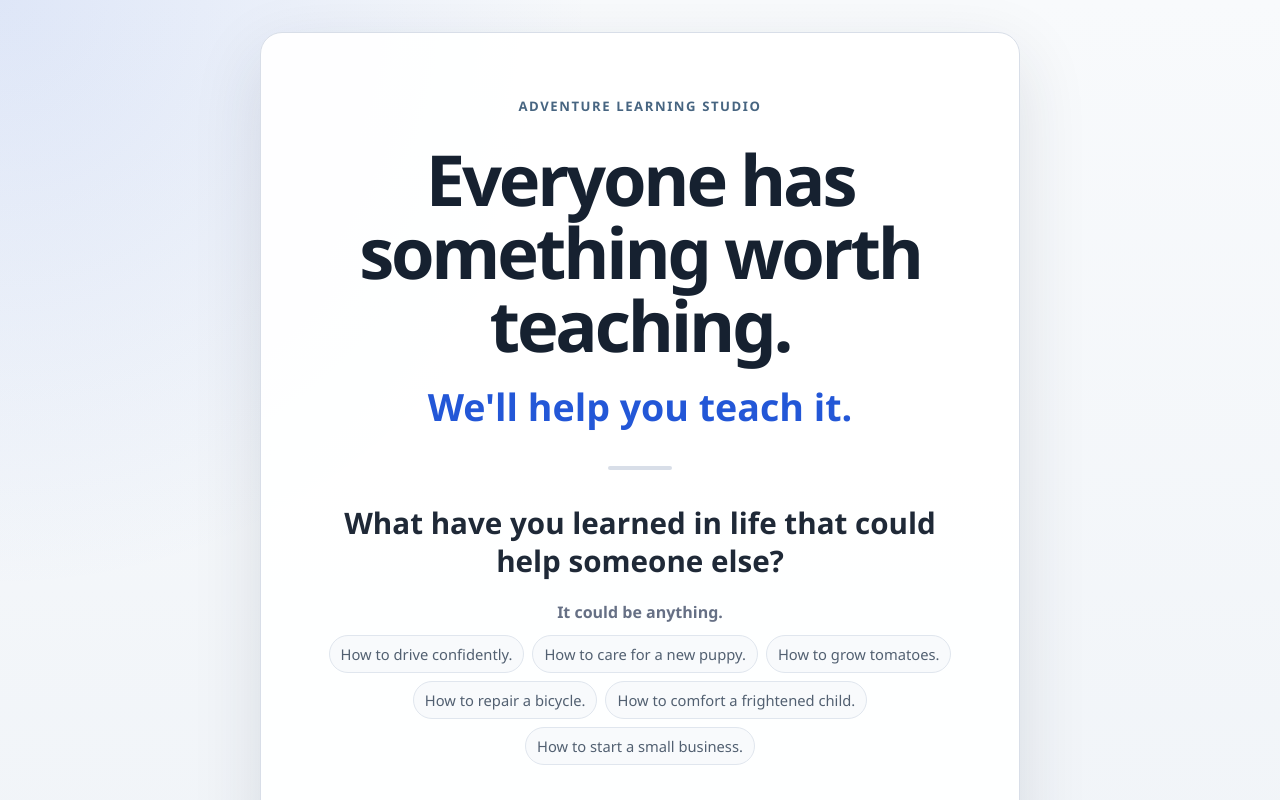
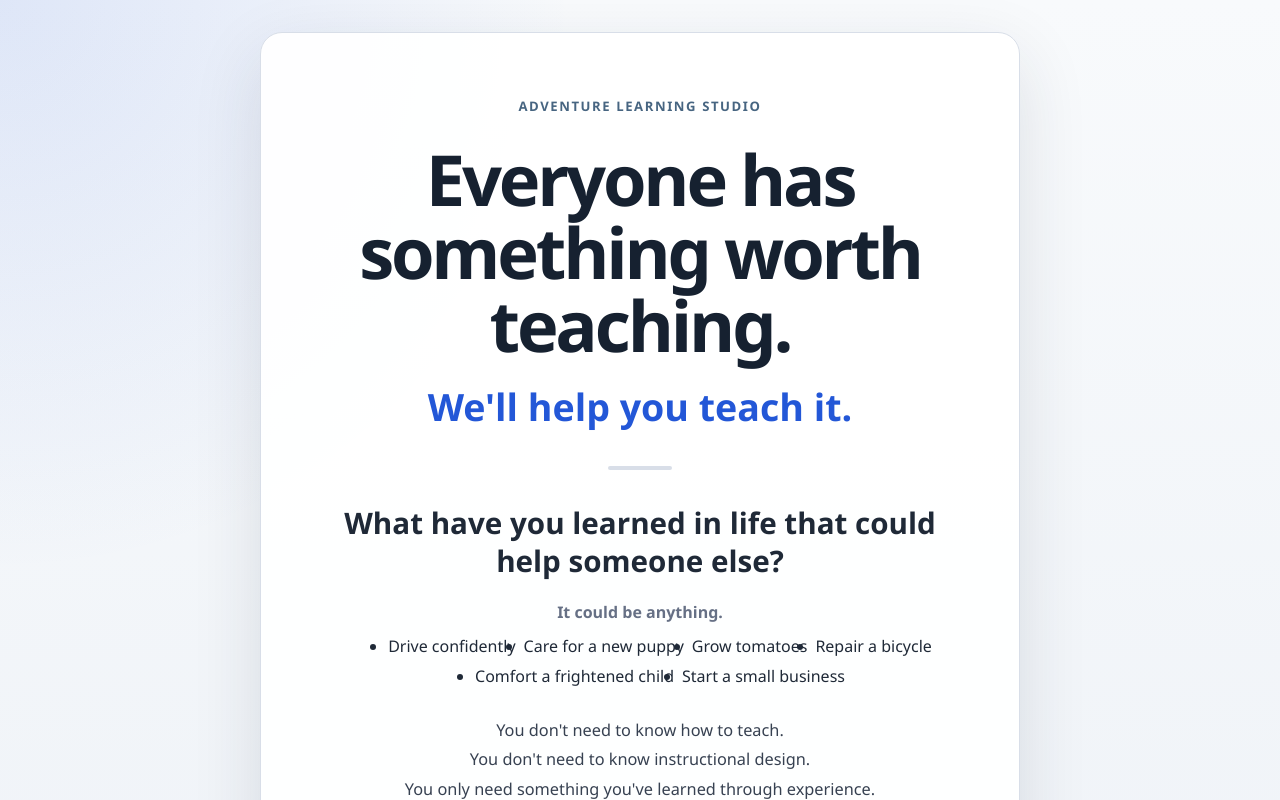
Before and after one commit to aferlazzo/AdventureLearningStudio, a React (Vite) app: page / in a window 1280 px wide. Shown: the top 800 px of the page. Built offline with nearby package versions, Linux system fonts and the light colour scheme.

Commit message:
Left-align welcome body and use bullet examples

```diff
--- a/src/pages/WelcomePage.tsx
+++ b/src/pages/WelcomePage.tsx
@@ -8,25 +8,28 @@ export function WelcomePage({ onBegin }: WelcomePageProps) {
   return (
     <main className="welcome-page">
       <section className="welcome-card" aria-labelledby="welcome-title">
+        <header className="welcome-heading">
           <p className="welcome-brand">Adventure Learning Studio</p>
 
           <h1 id="welcome-title">Everyone has something worth teaching.</h1>
           <p className="welcome-promise">We'll help you teach it.</p>
+        </header>
 
         <div className="welcome-divider" aria-hidden="true" />
 
+        <div className="welcome-body">
           <h2>What have you learned in life that could help someone else?</h2>
 
           <p className="welcome-intro">It could be anything.</p>
 
-        <div className="welcome-examples" aria-label="Examples">
-          <span>How to drive confidently.</span>
-          <span>How to care for a new puppy.</span>
-          <span>How to grow tomatoes.</span>
-          <span>How to repair a bicycle.</span>
-          <span>How to comfort a frightened child.</span>
-          <span>How to start a small business.</span>
-        </div>
+          <ul className="welcome-examples" aria-label="Examples">
+            <li>Drive confidently</li>
+            <li>Care for a new puppy</li>
+            <li>Grow tomatoes</li>
+            <li>Repair a bicycle</li>
+            <li>Comfort a frightened child</li>
+            <li>Start a small business</li>
+          </ul>
 
           <div className="welcome-reassurance">
             <p>You don't need to know how to teach.</p>
@@ -38,12 +41,15 @@ export function WelcomePage({ onBegin }: WelcomePageProps) {
             Adventure Learning Studio will help you transform that experience into
             something others can learn from.
           </p>
+        </div>
 
+        <div className="welcome-action">
           <button className="welcome-button" type="button" onClick={onBegin}>
             Let's Begin
           </button>
 
           <p className="welcome-note">No teaching experience required.</p>
+        </div>
       </section>
     </main>
   );
```
Lines whose indentation alone changed are shown as unchanged.
